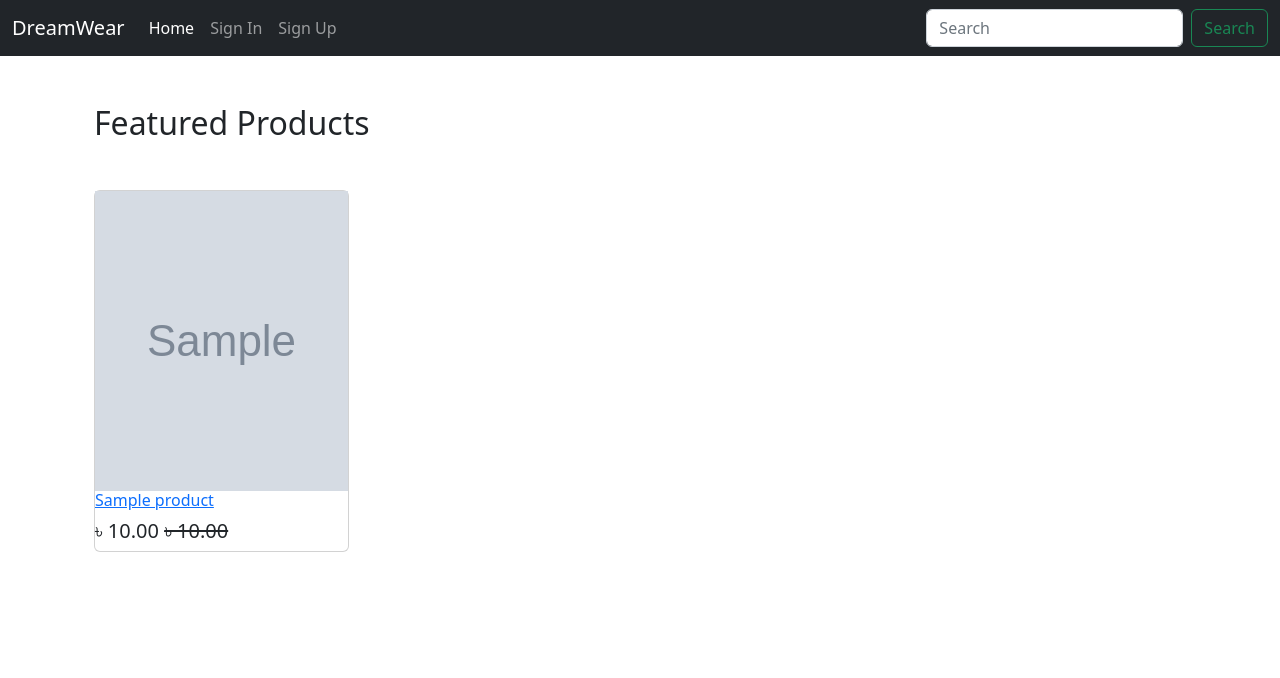
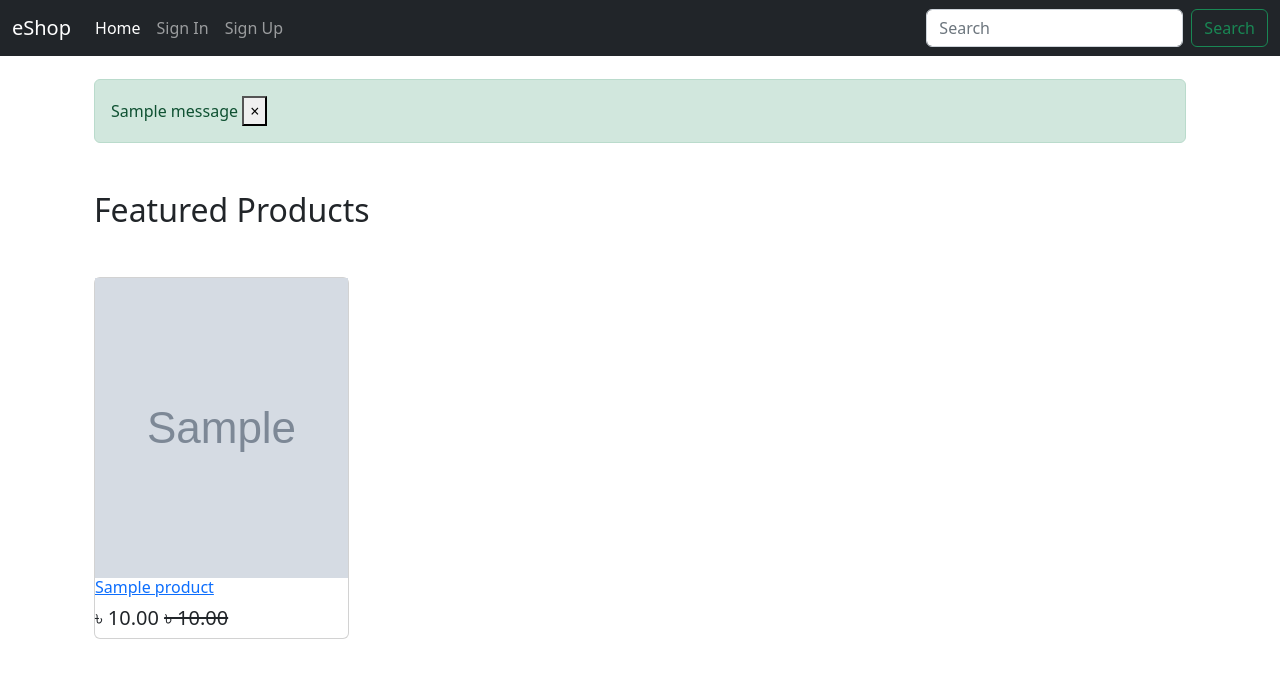
Before and after one commit to Isratjahanmokta/eShop, a Django app: page / in a window 1280 px wide. Shown: the top 678 px of the page. Run offline with Django 4.2, Linux system fonts and the light colour scheme; tables that the repository leaves empty hold one stand-in row (values such as "Sample post"); grey boxes marked "Sample" are stand-in pictures; one stand-in notice (Sample message) is shown.

Commit message:
messages display

```diff
--- a/templates/nav-bar.html
+++ b/templates/nav-bar.html
@@ -66,7 +66,7 @@
 <body>
     <nav class="navbar navbar-expand-lg navbar-dark bg-dark">
         <div class="container-fluid">
-            <a class="navbar-brand" href="{% url 'home' %}">DreamWear</a>
+            <a class="navbar-brand" href="{% url 'home' %}">eShop</a>
             <button class="navbar-toggler" type="button" data-bs-toggle="collapse"
                 data-bs-target="#navbarSupportedContent" aria-controls="navbarSupportedContent" aria-expanded="false"
                 aria-label="Toggle navigation">
@@ -78,7 +78,7 @@
                     <li class="nav-item dropdown">
                         <a class="nav-link dropdown-toggle" href="#" id="navbarDropdown" role="button"
                             data-bs-toggle="dropdown" aria-expanded="false">
-                            <i class="fa-solid fa-user"></i>{{request.user.profile.username}}
+                            <i class="fa-solid fa-user"></i> {{request.user.profile.username}}
                         </a>
                         <ul class="dropdown-menu" aria-labelledby="navbarDropdown">
                             <li><a class="dropdown-item" href="{% url 'authentication:edit_profile' %}">Profile</a></li>
@@ -116,7 +116,20 @@
         </div>
         </div>
     </nav>
-    <div class="container">
+    <div class="container" style="padding-top:15px">
+
+        <div class="messages container mt-2">
+            {% if messages %}
+            {% for message in messages %}
+            <div {% if message.tags %} class="alert alert-{{message.tags}} {% endif %}" role="alert">
+                {{message}}
+                <button type="button" class="close" data-dismiss="alert" aria-lebel="Close"><span
+                        aria-hidden="true">&times;</span></button>
+            </div>
+            {% endfor %}
+            {% endif %}
+        </div>
+
         {% block body_block %} {% endblock %}
     </div>
 
```
